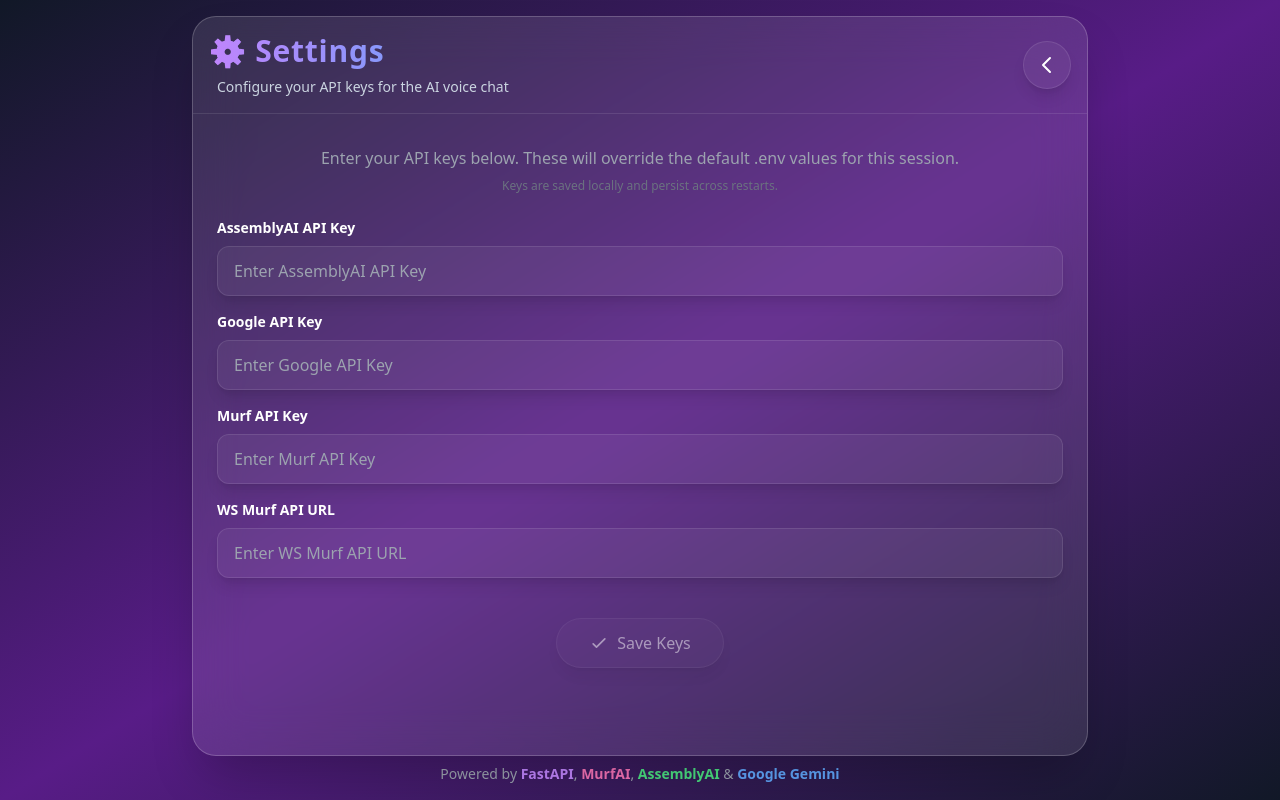
After one commit to HsAhRaSrHmIaT/FastAPI-Murf, a FastAPI app: template templates/settings.html in a window 1280 px wide. The commit adds this page. Run offline with FastAPI, Linux system fonts and the light colour scheme; the template is opened without the code that fills it, so the values that code supplies are empty; some libraries are stand-ins or nearby versions.

Commit message:
Add user_keys templates

```diff
--- a/main.py
+++ b/main.py
@@ -1,12 +1,14 @@
 """Main FastAPI application"""
 import os
-from fastapi import FastAPI, Request, WebSocket
+import assemblyai
+from fastapi import FastAPI, Form, Request, WebSocket
 from fastapi.responses import HTMLResponse
 from fastapi.staticfiles import StaticFiles
 from fastapi.templating import Jinja2Templates
 from fastapi.middleware.cors import CORSMiddleware
+from typing import Optional
 
-from app.core.config import settings
+from app.core.config import save_user_keys, settings
 from app.core.logging import setup_logging, get_logger
 from app.api import health
 from app.api import search
@@ -53,6 +55,31 @@ async def read_root(request: Request):
     logger.info("AI Voice Chat interface requested")
     return templates.TemplateResponse("index.html", {"request": request})
 
+@app.post("/update-keys")
+async def update_keys(request: Request):
+    form_data = await request.form()
+    assemblyai_api_key: Optional[str] = form_data.get("assemblyai_api_key")
+    google_api_key: Optional[str] = form_data.get("google_api_key")
+    murf_api_key: Optional[str] = form_data.get("murf_api_key")
+    ws_murf_api_url: Optional[str] = form_data.get("ws_murf_api_url")
+
+    global user_keys
+    if assemblyai_api_key:
+        settings.user_keys["assemblyai_api_key"] = assemblyai_api_key
+    if google_api_key:
+        settings.user_keys["google_api_key"] = google_api_key
+    if murf_api_key:
+        settings.user_keys["murf_api_key"] = murf_api_key
+    if ws_murf_api_url:
+        settings.user_keys["ws_murf_api_url"] = ws_murf_api_url
+    save_user_keys()
+    return {"message": "API keys saved successfully"}
+
+@app.get("/settings", response_class=HTMLResponse)
+async def read_settings(request: Request):
+    logger.info("AI Voice Chat settings requested")
+    return templates.TemplateResponse("settings.html", {"request": request, "user_keys": settings.user_keys})
+
 @app.on_event("startup")
 async def startup_event():
     """Application startup event"""
--- /dev/null
+++ b/static/settings.js
@@ -0,0 +1,47 @@
+document.addEventListener("DOMContentLoaded", function () {
+    const form = document.getElementById("settingsForm");
+    const saveButton = document.getElementById("saveButton");
+    const messageDiv = document.getElementById("message");
+    const inputs = document.querySelectorAll(
+        'input[name="assemblyai_api_key"], input[name="google_api_key"], input[name="murf_api_key"], input[name="ws_murf_api_url"]'
+    );
+
+    // Function to check if any input has a value and toggle button state
+    function checkInputs() {
+        const anyFilled = Array.from(inputs).some(
+            (input) => input.value.trim() !== ""
+        );
+        saveButton.disabled = !anyFilled;
+    }
+
+    // Add event listeners to inputs for real-time checking
+    inputs.forEach((input) => input.addEventListener("input", checkInputs));
+
+    // Initial check on page load
+    checkInputs();
+
+    // Handle form submission asynchronously
+    form.addEventListener("submit", async function (event) {
+        event.preventDefault(); // Prevent default form submission and redirect
+
+        const formData = new FormData(form);
+        try {
+            const response = await fetch("/update-keys", {
+                method: "POST",
+                body: formData,
+            });
+
+            if (response.ok) {
+                const result = await response.json();
+                messageDiv.innerText = result.message;
+                messageDiv.className = "text-green-400 text-center mt-4"; // Style success message
+            } else {
+                messageDiv.innerText = "Error saving keys.";
+                messageDiv.className = "text-red-400 text-center mt-4"; // Style error message
+            }
+        } catch (error) {
+            messageDiv.innerText = "Network error.";
+            messageDiv.className = "text-red-400 text-center mt-4";
+        }
+    });
+});
--- /dev/null
+++ b/templates/settings.html
@@ -0,0 +1,173 @@
+<!DOCTYPE html>
+<html lang="en">
+    <head>
+        <meta charset="UTF-8" />
+        <meta name="viewport" content="width=device-width, initial-scale=1.0" />
+        <title>Settings - API Key Configuration</title>
+        <script src="https://cdn.tailwindcss.com"></script>
+        <link rel="stylesheet" href="static/styles.css" />
+    </head>
+    <body
+        class="bg-gradient-to-br from-gray-900 via-purple-900 to-gray-900 text-white min-h-screen"
+    >
+        <div class="container mx-auto p-4 h-screen flex flex-col">
+            <div class="flex justify-center flex-1 min-h-0">
+                <div
+                    class="bg-white/10 backdrop-blur-xl rounded-3xl border border-white/20 shadow-2xl max-w-4xl w-full flex flex-col h-full"
+                >
+                    <!-- Header -->
+                    <div
+                        class="p-4 border-b border-white/10 flex justify-between items-center flex-shrink-0"
+                    >
+                        <div>
+                            <h1
+                                class="text-3xl font-extrabold bg-gradient-to-r from-purple-400 to-blue-400 bg-clip-text text-transparent mb-2 select-none tracking-wide"
+                            >
+                                ⚙️ Settings
+                            </h1>
+                            <p class="text-slate-300 text-sm ml-2">
+                                Configure your API keys for the AI voice chat
+                            </p>
+                        </div>
+                        <button
+                            onclick="window.location.href='/'"
+                            class="bg-white/5 border border-white/10 w-12 h-12 rounded-full transition-all duration-200 flex items-center justify-center hover:bg-red-400/50 hover:border-red-400 shadow-lg"
+                        >
+                            <svg
+                                class="w-6 h-6"
+                                fill="none"
+                                stroke="currentColor"
+                                viewBox="0 0 24 24"
+                            >
+                                <path
+                                    stroke-linecap="round"
+                                    stroke-linejoin="round"
+                                    stroke-width="2"
+                                    d="M15 19l-7-7 7-7"
+                                ></path>
+                            </svg>
+                        </button>
+                    </div>
+
+                    <!-- Settings Form -->
+                    <div class="flex-1 p-6 space-y-6 min-h-0 mt-2">
+                        <div class="text-center text-gray-400 mb-6">
+                            <p>
+                                Enter your API keys below. These will override
+                                the default .env values for this session.
+                            </p>
+                            <p class="text-xs mt-2 text-gray-500">
+                                Keys are saved locally and persist across
+                                restarts.
+                            </p>
+                        </div>
+                        <form class="space-y-6" id="settingsForm">
+                            <div class="flex flex-col gap-4 pb-4">
+                                <div>
+                                    <label
+                                        for="assemblyai_api_key"
+                                        class="block text-sm font-semibold text-white mb-2"
+                                    >
+                                        AssemblyAI API Key
+                                    </label>
+                                    <input
+                                        type="text"
+                                        id="assemblyai_api_key"
+                                        name="assemblyai_api_key"
+                                        value="{{ user_keys.get('assemblyai_api_key', '') }}"
+                                        class="w-full px-4 py-3 bg-white/5 border border-white/10 rounded-xl shadow-lg text-white placeholder-gray-400 focus:outline-none focus:ring-2 focus:ring-purple-400 focus:border-purple-400 transition-all duration-200"
+                                        placeholder="Enter AssemblyAI API Key"
+                                    />
+                                </div>
+                                <div>
+                                    <label
+                                        for="google_api_key"
+                                        class="block text-sm font-semibold text-white mb-2"
+                                    >
+                                        Google API Key
+                                    </label>
+                                    <input
+                                        type="text"
+                                        id="google_api_key"
+                                        name="google_api_key"
+                                        value="{{ user_keys.get('google_api_key', '') }}"
+                                        class="w-full px-4 py-3 bg-white/5 border border-white/10 rounded-xl shadow-lg text-white placeholder-gray-400 focus:outline-none focus:ring-2 focus:ring-purple-400 focus:border-purple-400 transition-all duration-200"
+                                        placeholder="Enter Google API Key"
+                                    />
+                                </div>
+                                <div>
+                                    <label
+                                        for="murf_api_key"
+                                        class="block text-sm font-semibold text-white mb-2"
+                                    >
+                                        Murf API Key
+                                    </label>
+                                    <input
+                                        type="text"
+                                        id="murf_api_key"
+                                        name="murf_api_key"
+                                        value="{{ user_keys.get('murf_api_key', '') }}"
+                                        class="w-full px-4 py-3 bg-white/5 border border-white/10 rounded-xl shadow-lg text-white placeholder-gray-400 focus:outline-none focus:ring-2 focus:ring-purple-400 focus:border-purple-400 transition-all duration-200"
+                                        placeholder="Enter Murf API Key"
+                                    />
+                                </div>
+                                <div>
+                                    <label
+                                        for="ws_murf_api_url"
+                                        class="block text-sm font-semibold text-white mb-2"
+                                    >
+                                        WS Murf API URL
+                                    </label>
+                                    <input
+                                        type="text"
+                                        id="ws_murf_api_url"
+                                        name="ws_murf_api_url"
+                                        value="{{ user_keys.get('ws_murf_api_url', '') }}"
+                                        class="w-full px-4 py-3 bg-white/5 border border-white/10 rounded-xl shadow-lg text-white placeholder-gray-400 focus:outline-none focus:ring-2 focus:ring-purple-400 focus:border-purple-400 transition-all duration-200"
+                                        placeholder="Enter WS Murf API URL"
+                                    />
+                                </div>
+                            </div>
+                            <div class="text-center">
+                                <button
+                                    type="submit"
+                                    id="saveButton"
+                                    class="bg-white/5 border border-white/10 px-8 py-3 rounded-full transition-all duration-200 flex items-center justify-center gap-2 hover:bg-green-400/50 hover:border-green-400 shadow-lg mx-auto disabled:opacity-50 disabled:cursor-not-allowed disabled:hover:bg-white/5 disabled:hover:border-white/10"
+                                >
+                                    <svg
+                                        class="w-5 h-5"
+                                        fill="none"
+                                        stroke="currentColor"
+                                        viewBox="0 0 24 24"
+                                    >
+                                        <path
+                                            stroke-linecap="round"
+                                            stroke-linejoin="round"
+                                            stroke-width="2"
+                                            d="M5 13l4 4L19 7"
+                                        ></path>
+                                    </svg>
+                                    Save Keys
+                                </button>
+                            </div>
+                        </form>
+                        <div id="message"></div>
+                    </div>
+                </div>
+            </div>
+            <footer class="text-center pt-2 flex-shrink-0">
+                <p class="text-gray-400 text-sm">
+                    Powered by
+                    <span class="text-purple-400 font-semibold">FastAPI</span>,
+                    <span class="text-pink-400 font-semibold">MurfAI</span>,
+                    <span class="text-green-400 font-semibold">AssemblyAI</span>
+                    &
+                    <span class="text-blue-400 font-semibold"
+                        >Google Gemini</span
+                    >
+                </p>
+            </footer>
+        </div>
+        <script src="/static/settings.js"></script>
+    </body>
+</html>
```
Also changed, not shown: app/api/search.py (+8 -16 lines), app/core/config.py (+22 -0 lines), app/services/llm_service.py (+15 -5 lines), templates/index.html (+30 -13 lines), 1 other file.
